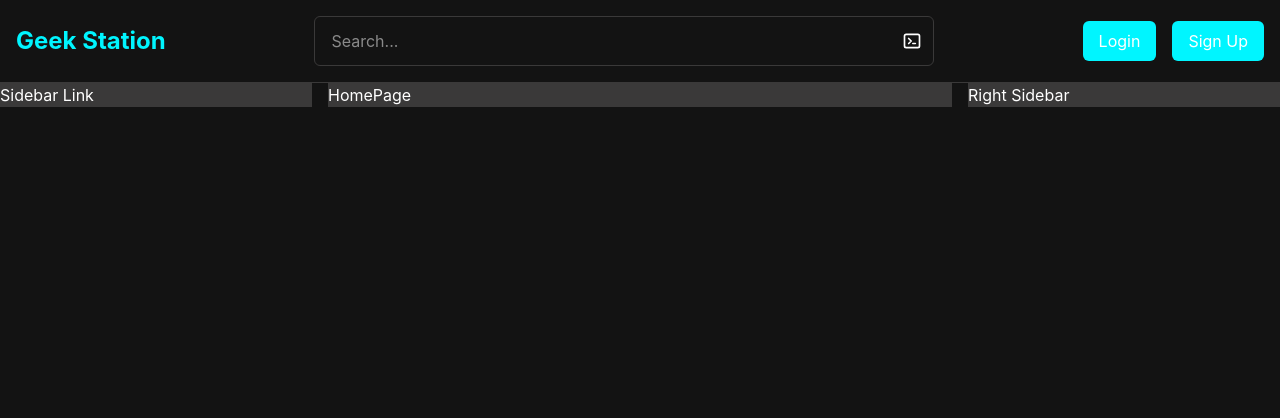
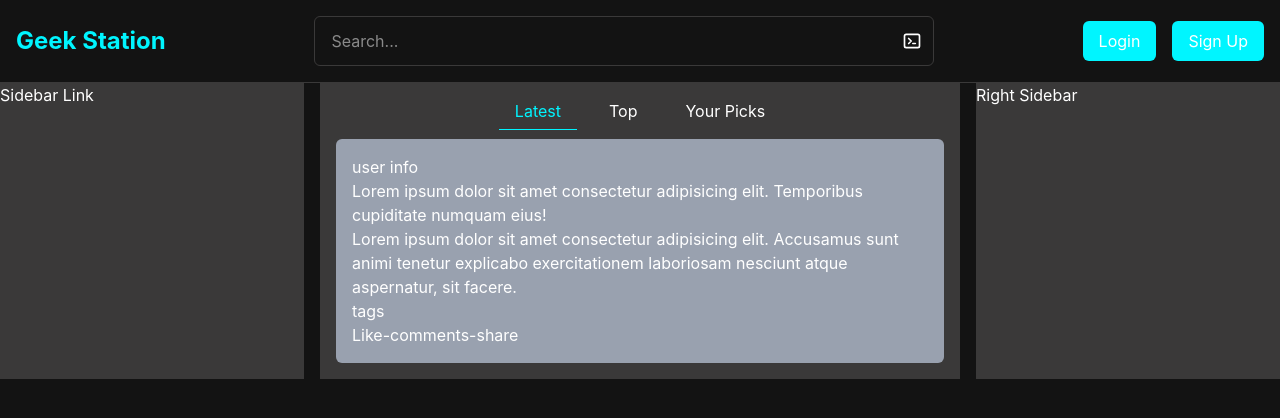
Before and after one commit to thecodemaster12/geek-station, a React (Vite) app: page / in a window 1280 px wide. Shown: the top 418 px of the page. Built offline with nearby package versions, Linux system fonts and the light colour scheme.

Commit message:
Added blog card

```diff
--- a/src/Pages/HomePage.jsx
+++ b/src/Pages/HomePage.jsx
@@ -1,6 +1,10 @@
+import BlogCard from "../components/BlogCard"
+
 const HomePage = () => {
   return (
-    <>HomePage</>
+    <>
+      <BlogCard />
+    </>
   )
 }
 
--- /dev/null
+++ b/src/components/BlogCard.jsx
@@ -0,0 +1,22 @@
+const BlogCard = () => {
+  return (
+    <>
+        <div className="p-4 bg-gray-400 rounded-md">
+            <div className="">
+                user info
+            </div>
+            <div className="">
+                <h2>Lorem ipsum dolor sit amet consectetur adipisicing elit. Temporibus cupiditate numquam eius!</h2>
+                <p>Lorem ipsum dolor sit amet consectetur adipisicing elit. Accusamus sunt animi tenetur explicabo exercitationem laboriosam nesciunt atque aspernatur, sit facere.</p>
+
+                <div className="">tags</div>
+            </div>
+            <div className="">
+                Like-comments-share
+            </div>
+        </div>
+    </>
+  )
+}
+
+export default BlogCard
--- a/src/layout/MainLayout.jsx
+++ b/src/layout/MainLayout.jsx
@@ -115,7 +115,14 @@ const MainLayout = () => {
           </aside>
 
           {/* MAIN CONTENT */}
-          <main className="flex-2 bg-dark-gray">
+          <main className="flex-2 bg-dark-gray p-4">
+            <div className="mb-4">
+              <ul className="flex justify-center gap-4">
+                <li><a className="text-primary py-2 px-4 border-b border-primary" href="#">Latest</a></li>
+                <li><a className="text-white hover:text-primary hover:border-b hover:border-primary py-2 px-4 transition duration-300" href="#">Top</a></li>
+                <li><a className="text-white hover:text-primary hover:border-b hover:border-primary py-2 px-4 transition duration-300" href="#">Your Picks</a></li>
+              </ul>
+            </div>
             <Outlet />
           </main>
 
```
